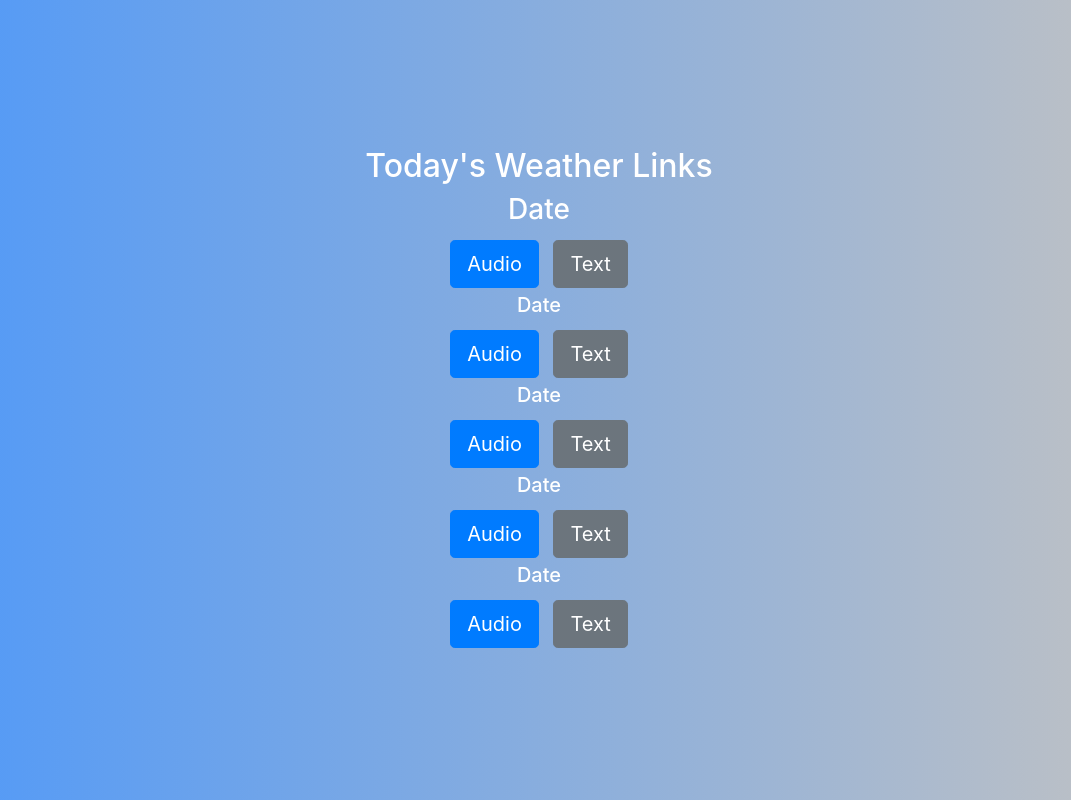
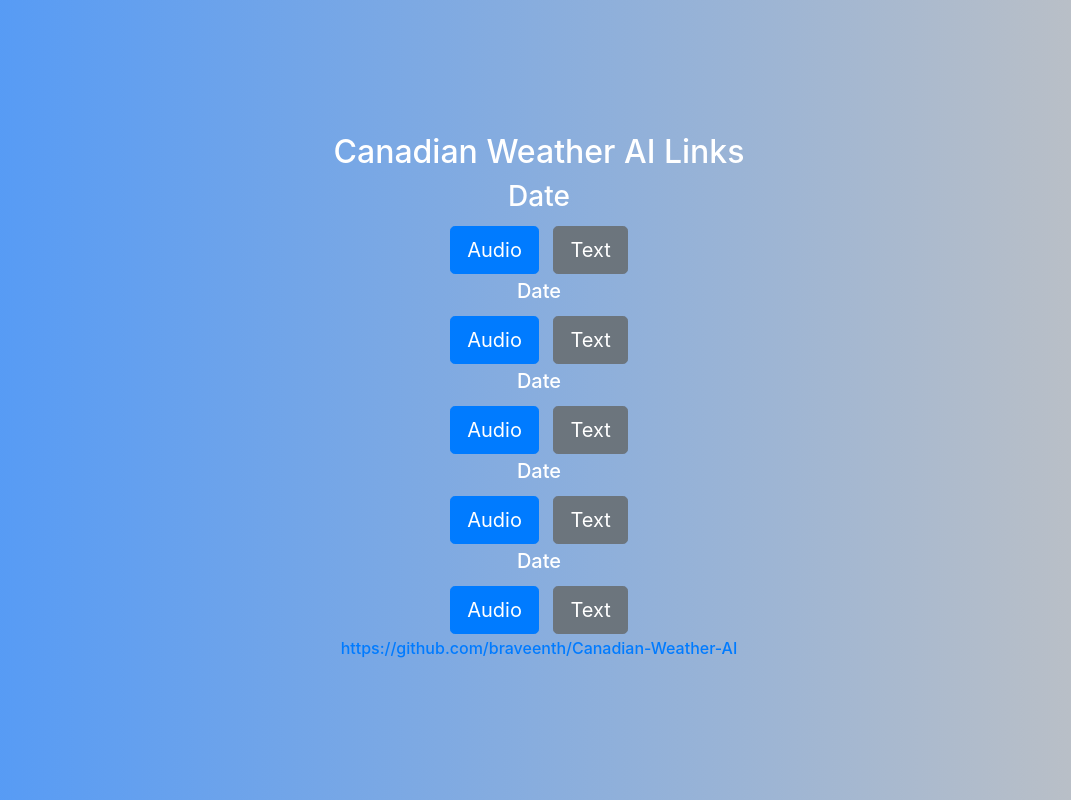
Before and after one commit to braveenth/Canadian-Weather-AI, a plain HTML site: page static-site/index.html in a window 1280 px wide. Shown: the whole page, without its empty margins (101-1172 px from the left). Drawn offline with nearby package versions, Linux system fonts and the light colour scheme.

Commit message:
Updated static site

```diff
--- a/static-site/index.html
+++ b/static-site/index.html
@@ -26,7 +26,7 @@
 </head>
 <body>
     <div class="container">
-        <h2>Today's Weather Links</h2>
+        <h2>Canadian Weather AI Links</h2>
         <h3 id="date0">Date</h3>
         <div class="row justify-content-center">
             <div class="col-md-4">
@@ -62,7 +62,10 @@
                 <a href="https://storage.googleapis.com/can-weather-ai/text/ai-canadian-jetstream-2024-03-24_0.txt" id="text-link-4" class="btn btn-secondary btn-lg">Text</a>
             </div>
         </div>
+        <h6><a href="https://github.com/braveenth/Canadian-Weather-AI">https://github.com/braveenth/Canadian-Weather-AI</a></h6>
+
     </div>
+
 
     <!-- Bootstrap and jQuery -->
     <script src="https://code.jquery.com/jquery-3.5.1.slim.min.js"></script>
```
